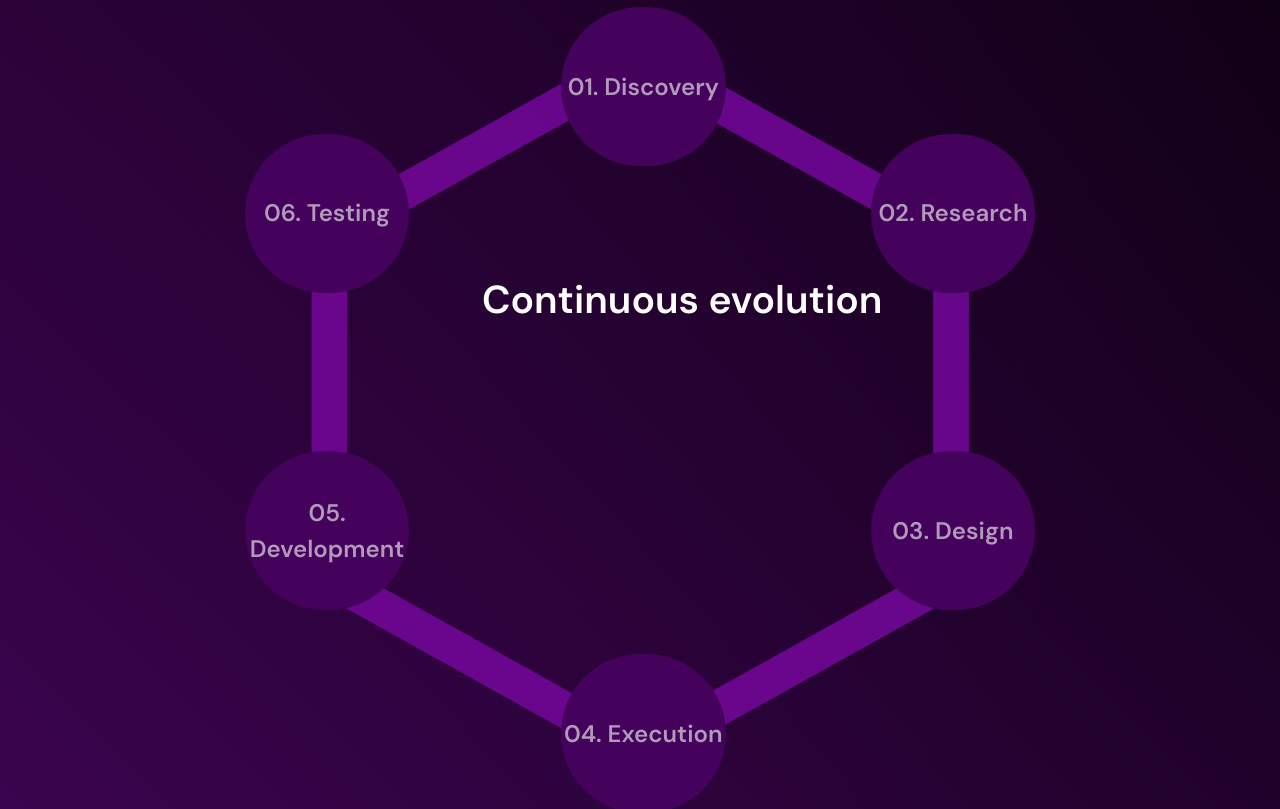
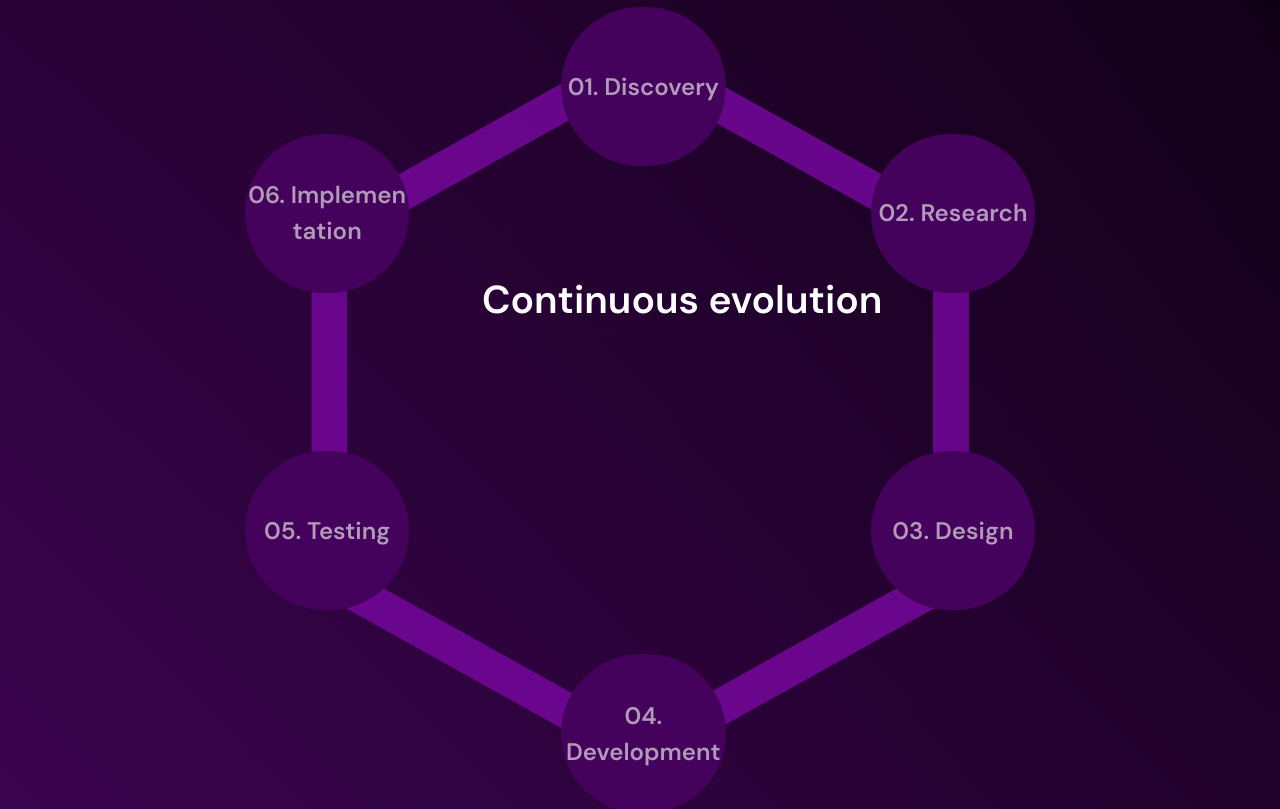
Before and after one commit to floresmatias0/merliteam, a Next.js app: page /en in a window 1280 px wide. Shown: the part 4240-5049 px from the top of the page. Built offline with nearby package versions, Linux system fonts and the light colour scheme.

Commit message:
traducciones arregladas

```diff
--- a/messages/en.json
+++ b/messages/en.json
@@ -61,27 +61,27 @@
         "initial_title": "Continuous evolution",
         "01": {
           "title": "01. Discovery",
-        "description": "In this initial phase, we will work closely with you to understand your needs and objectives. We will explore your ideas, challenges and visions for the product you want to create. This stage is essential to establish a solid foundation and ensure we are aligned with your expectations from the beginning."
+          "description": "In this initial phase, \nwe will work closely\nto understand your\nneeds and objectives. We will explore your ideas, challenges, and vision for the product you want to create. This stage is essential to establish a solid foundation and ensure we are aligned with your expectations from the start."
         },
         "02": {
           "title": "02. Research",
-        "description": "Then, we will dive into an exhaustive research process. We will analyze the market, the competition and the trends relevant to your product. This research will provide us with valuable information that will guide our decisions in the later stages of the project."
+          "description": "Next, We will dive into an exhaustive research process. We will analyze the market, competition, \nand relevant trends for \nyour product. This research will provide us with valuable insights that will guide our decisions in the later stages of the project."
         },
         "03": {
           "title": "03. Design",
-        "description": "With a solid understanding of your needs and research data in hand, our team of designers will begin to shape your product. We will create sketches, prototypes and visual designs that reflect your ideas and provide an exceptional user experience."
+          "description": "With a solid understanding of your needs and the research data in hand, our design team will begin to shape your product. We will create designs that reflect your ideas and provide an exceptional user experience."
         },
         "04": {
-        "title": "04. Execution",
-        "description": "After validating the design, we prepare to face any challenges in the next phase: development. At merliteam, we turn your ideas into reality, ensuring that your product exceeds your expectations and achieves the desired success. We are excited to get your idea off the ground on this exciting journey!"
+          "title": "04. Development",
+          "description": "This is where your product really comes to life. Developers will work ensuring that \neverything runs \nsmoothly and is ready \nfor implementation."
         },
         "05": {
-        "title": "05. Development",
-        "description": "This is where your product will really come to life. Developers will work on building all the features and functionality, making sure everything runs smoothly and is ready for deployment."
+          "title": "05. Testing",
+          "description": "Before launching the product to the public, \nwe will carry out a \nrigorous testing \nprocess. We will identify and resolve any issues or bugs, ensuring the product is in its best shape. Testing guarantees quality and functionality before launch."
         },
         "06": {
-        "title": "06. Testing",
-        "description": "Before releasing the product to the public, we will carry out a rigorous testing process. We will identify and resolve any issues or errors, ensuring the product is in its best shape. Testing guarantees quality and functionality before launch."
+          "title": "06. Implemen\ntation",
+          "description": "Before launching the product to the public, \nwe will carry out a \nrigorous testing \nprocess. We will identify and resolve any issues or bugs, ensuring the product is in its best shape. Testing guarantees quality and functionality before launch."
         }
       },
     "successStories":{
--- a/src/components/Hexagon/index.tsx
+++ b/src/components/Hexagon/index.tsx
@@ -9,21 +9,21 @@ export default function Hexagon() {
   const locale = useLocale(); // Obtenemos el idioma actual
 
   const [text, setText] = useState(t("process.initial_title"));
-  const [selectedButton, setSelectedButton] = useState<number | null>(null);
+  const [hoveredButton, setHoveredButton] = useState<number | null>(null);
 
   // Definir los rangos de caracteres por botón e idioma (inicio y fin)
   const rangeByNumber = {
     en: [
-      { start: 0, end: 100 },
-      { start: 5, end: 140 },
-      { start: 10, end: 120 },
-      { start: 0, end: 90 },
-      { start: 20, end: 150 },
-      { start: 30, end: 150 }
+      { start: 0, end: 85 },
+      { start: 55, end: 137 },
+      { start: 122, end: 215 },
+      { start: 49, end: 150 },
+      { start: 0, end: 92 },
+      { start: 0, end: 92 }
     ],
     es: [
       { start: 0, end: 98 },
-      { start: 66, end: 156  },
+      { start: 66, end: 156 },
       { start: 150, end: 251 },
       { start: 49, end: 170 },
       { start: 0, end: 88 },
@@ -31,8 +31,8 @@ export default function Hexagon() {
     ]
   };
 
-  // Función para cambiar el texto y el botón seleccionado
-  const changeTextAndButton = (number: number) => {
+  // Función para cambiar el texto y el botón cuando se hace hover
+  const handleHover = (number: number) => {
     const formattedNumber = number < 9 ? `0${number + 1}` : `${number + 1}`;
 
     // Formar la clave de traducción con el número formateado
@@ -44,14 +44,20 @@ export default function Hexagon() {
     // Actualizar el estado con la traducción acortada según el rango
     setText(t(TranslationName).substring(start, end));
 
-    // Cambiar el botón seleccionado
-    setSelectedButton(number);
+    // Cambiar el botón que está siendo hover
+    setHoveredButton(number);
+  };
+
+  // Función para restaurar el texto por defecto cuando no hay hover
+  const handleMouseLeave = () => {
+    setText(t("process.initial_title"));
+    setHoveredButton(null);
   };
 
   // Función para generar las clases de los botones dinámicamente
   const buttonClasses = (number: number) => {
     const baseClass =
-      "absolute bg-[#45025D] w-[25%] h-[25%] font-semibold text-[1.5rem] rounded-full";
+      "absolute bg-[#45025D] w-[25%] h-[25%] font-semibold text-[1.5rem] rounded-full transition-all duration-300 ease-in-out";
     const positions = [
       "top-[-5%] left-[38%]",
       "top-[15%] right-[-10%]",
@@ -61,59 +67,79 @@ export default function Hexagon() {
       "top-[15%] left-[-10%]"
     ];
 
-    const selectedClass = "rounded-full shadow-custom";
+    const hoveredClass = "rounded-full shadow-custom transform scale-105";
 
-    // Aplicar la clase con borde especial solo si el botón está seleccionado
+    // Aplicar la clase con borde especial y transición al estado hover
     return `${baseClass} ${positions[number]} ${
-      selectedButton === number ? selectedClass : ""
+      hoveredButton === number ? hoveredClass : ""
     }`;
   };
 
   return (
     <div className="bg-gradient-hexa min-h-screen p-9">
       <ActionProcess/>
-    <div className="hidden lg:flex justify-center relative p-[160px] w-full ">
+      <div className="hidden lg:flex justify-center relative p-[160px] w-full">
         {/* Imagen del Hexágono */}
         <div className="relative w-[658.8px] h-[634.5px]">
           <Image width={658.8} height={634.5} src={"/hexagon.png"} alt="hexagon" />
 
           {/* Botones */}
-        <button onClick={() => changeTextAndButton(0)} className={buttonClasses(0)}>
+          <button
+            onMouseEnter={() => handleHover(0)}
+            onMouseLeave={handleMouseLeave}
+            className={buttonClasses(0)}
+          >
             {t("process.01.title")} {/* Discovery */}
           </button>
 
-        <button onClick={() => changeTextAndButton(3)} className={buttonClasses(3)}>
+          <button
+            onMouseEnter={() => handleHover(3)}
+            onMouseLeave={handleMouseLeave}
+            className={buttonClasses(3)}
+          >
             {t("process.04.title")} {/* Desarrollo */}
           </button>
 
-        <button onClick={() => changeTextAndButton(5)} className={buttonClasses(5)}>
-          {t("process.06.title")} {/* Implementacion */}
+          <button
+            onMouseEnter={() => handleHover(5)}
+            onMouseLeave={handleMouseLeave}
+            className={buttonClasses(5)}
+          >
+            {t("process.06.title")} {/* Implementación */}
           </button>
 
-        <button onClick={() => changeTextAndButton(1)} className={buttonClasses(1)}>
+          <button
+            onMouseEnter={() => handleHover(1)}
+            onMouseLeave={handleMouseLeave}
+            className={buttonClasses(1)}
+          >
             {t("process.02.title")} {/* Research */}
           </button>
 
-        <button onClick={() => changeTextAndButton(4)} className={buttonClasses(4)}>
+          <button
+            onMouseEnter={() => handleHover(4)}
+            onMouseLeave={handleMouseLeave}
+            className={buttonClasses(4)}
+          >
             {t("process.05.title")} {/* Testeo */}
           </button>
 
-        <button onClick={() => changeTextAndButton(2)} className={buttonClasses(2)}>
+          <button
+            onMouseEnter={() => handleHover(2)}
+            onMouseLeave={handleMouseLeave}
+            className={buttonClasses(2)}
+          >
             {t("process.03.title")} {/* Diseño */}
           </button>
 
           {/* Texto */}
           <div className="absolute top-[38%] left-[26%] flex justify-center">
-          <h2 className="text-white text-[39px] font-semibold whitespace-pre-line leading-[40px]">
+            <h2 className="text-white text-[39px] font-semibold whitespace-pre-line leading-[40px] transition-all duration-500 ease-in-out transform hover:scale-105">
               {text}
             </h2>
           </div>
         </div>
       </div>
-
-
-
-
     </div>
   );
 }
```
Lines whose indentation alone changed are shown as unchanged.
